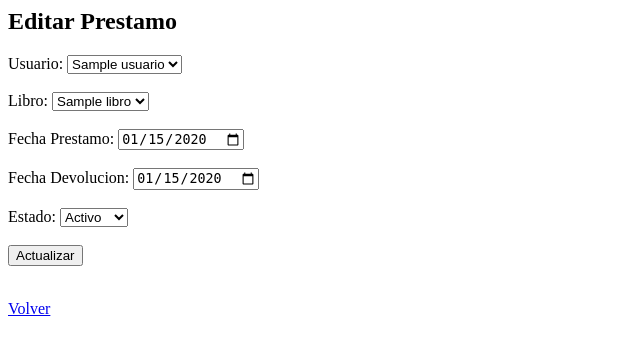
After one commit to Juane1308/Biblioteca_virtual, a Flask app: page /admin/prestamos/editar/1 in a window 1280 px wide. The commit adds this page. Shown: the top 355 px of the page, without its empty margins (0-640 px from the left). Run offline with Flask 3, Linux system fonts and the light colour scheme; tables that the repository leaves empty hold one stand-in row (values such as "Sample post").

Commit message:
Actualizacion CRUD problema editar solucionado

```diff
--- a/app/routes/admin_routes.py
+++ b/app/routes/admin_routes.py
@@ -1,4 +1,4 @@
-from flask import Blueprint, render_template, request, redirect, url_for
+from flask import Blueprint, render_template, request, redirect, url_for, flash
 from app import db
 from app.models.autor import Autor
 from app.models.libro import Libro
@@ -6,6 +6,7 @@ from app.models.usuario import Usuario
 from app.models.rol import Rol
 from app.models.prestamo import Prestamo
 from datetime import datetime
+from sqlalchemy.exc import IntegrityError
 
 admin_routes = Blueprint(
     "admin_routes",
@@ -29,7 +30,7 @@ def listar_autores():
     autores = Autor.query.all()
     return render_template("autores/list.html", autores=autores)
 
-@admin_routes.route("/autores/crear", methods=["GET","POST"])
+@admin_routes.route("/autores/crear", methods=["GET", "POST"])
 def crear_autor():
     if request.method == "POST":
         nuevo = Autor(
@@ -45,9 +46,38 @@ def crear_autor():
 @admin_routes.route("/autores/eliminar/<int:id>")
 def eliminar_autor(id):
     autor = Autor.query.get_or_404(id)
-    db.session.delete(autor)
-    db.session.commit()
+
+    # Si el autor tiene libros, NO permitir borrar (evita NOT NULL / FK issues)
+    libros_asociados = Libro.query.filter_by(AUTOR_ID=autor.AUTOR_ID).count()
+    if libros_asociados > 0:
+        flash("No se puede eliminar el autor porque tiene libros asociados.", "error")
+        return redirect(url_for("admin_routes.listar_autores"))
+
+    try:
+        db.session.delete(autor)
+        db.session.commit()
+        flash("Autor eliminado correctamente.", "success")
+    except IntegrityError as e:
+        db.session.rollback()
+        flash("No se pudo eliminar el autor por restricciones de la base de datos.", "error")
+    except Exception:
+        db.session.rollback()
+        flash("Ocurrió un error inesperado al eliminar el autor.", "error")
+
     return redirect(url_for("admin_routes.listar_autores"))
+
+@admin_routes.route("/autores/editar/<int:id>", methods=["GET", "POST"])
+def editar_autor(id):
+    autor = Autor.query.get_or_404(id)
+
+    if request.method == "POST":
+        autor.nombre = request.form["nombre"]
+        autor.nacionalidad = request.form["nacionalidad"]
+        autor.fecha_nacimiento = datetime.strptime(request.form["fecha"], "%Y-%m-%d")
+        db.session.commit()
+        return redirect(url_for("admin_routes.listar_autores"))
+
+    return render_template("autores/editar.html", autor=autor)
 
 # ==================================================
 # ====================== LIBRO =====================
@@ -58,7 +88,7 @@ def listar_libros():
     libros = Libro.query.all()
     return render_template("libros/list.html", libros=libros)
 
-@admin_routes.route("/libros/crear", methods=["GET","POST"])
+@admin_routes.route("/libros/crear", methods=["GET", "POST"])
 def crear_libro():
     autores = Autor.query.all()
 
@@ -77,9 +107,39 @@ def crear_libro():
 @admin_routes.route("/libros/eliminar/<int:id>")
 def eliminar_libro(id):
     libro = Libro.query.get_or_404(id)
-    db.session.delete(libro)
-    db.session.commit()
+
+    # Si el libro tiene prestamos, NO permitir borrar
+    prestamos_asociados = Prestamo.query.filter_by(LIBRO_ID=libro.LIBRO_ID).count()
+    if prestamos_asociados > 0:
+        flash("No se puede eliminar el libro porque tiene préstamos asociados.", "error")
+        return redirect(url_for("admin_routes.listar_libros"))
+
+    try:
+        db.session.delete(libro)
+        db.session.commit()
+        flash("Libro eliminado correctamente.", "success")
+    except IntegrityError:
+        db.session.rollback()
+        flash("No se pudo eliminar el libro por restricciones de la base de datos.", "error")
+    except Exception:
+        db.session.rollback()
+        flash("Ocurrió un error inesperado al eliminar el libro.", "error")
+
     return redirect(url_for("admin_routes.listar_libros"))
+
+@admin_routes.route("/libros/editar/<int:id>", methods=["GET", "POST"])
+def editar_libro(id):
+    libro = Libro.query.get_or_404(id)
+    autores = Autor.query.all()
+
+    if request.method == "POST":
+        libro.titulo = request.form["titulo"]
+        libro.isbn = request.form["isbn"]
+        libro.AUTOR_ID = request.form["autor_id"]
+        db.session.commit()
+        return redirect(url_for("admin_routes.listar_libros"))
+
+    return render_template("libros/editar.html", libro=libro, autores=autores)
 
 # ==================================================
 # ===================== USUARIO ====================
@@ -111,9 +171,47 @@ def crear_usuario():
 @admin_routes.route("/usuarios/eliminar/<int:id>")
 def eliminar_usuario(id):
     usuario = Usuario.query.get_or_404(id)
-    db.session.delete(usuario)
-    db.session.commit()
+
+    # Si el usuario tiene prestamos, NO permitir borrar
+    prestamos_asociados = Prestamo.query.filter_by(USUARIO_ID=usuario.USUARIO_ID).count()
+    if prestamos_asociados > 0:
+        flash("No se puede eliminar el usuario porque tiene préstamos asociados.", "error")
+        return redirect(url_for("admin_routes.listar_usuarios"))
+
+    try:
+        db.session.delete(usuario)
+        db.session.commit()
+        flash("Usuario eliminado correctamente.", "success")
+    except IntegrityError:
+        db.session.rollback()
+        flash("No se pudo eliminar el usuario por restricciones de la base de datos.", "error")
+    except Exception:
+        db.session.rollback()
+        flash("Ocurrió un error inesperado al eliminar el usuario.", "error")
+
     return redirect(url_for("admin_routes.listar_usuarios"))
+
+@admin_routes.route("/usuarios/editar/<int:id>", methods=["GET", "POST"])
+def editar_usuario(id):
+    usuario = Usuario.query.get_or_404(id)
+    roles = Rol.query.all()
+
+    if request.method == "POST":
+        usuario.nombre = request.form["nombre"]
+        usuario.correo = request.form["correo"]
+
+        # Si el password viene vacío, no lo tocamos (para no sobreescribirlo)
+        password = request.form.get("password", "").strip()
+        if password:
+            usuario.password = password
+
+        # Mantengo tu lógica: si viene vacío -> None
+        usuario.ROL_ID = request.form.get("rol_id") or None
+
+        db.session.commit()
+        return redirect(url_for("admin_routes.listar_usuarios"))
+
+    return render_template("usuarios/editar.html", usuario=usuario, roles=roles)
 
 # ==================================================
 # ==================== PRESTAMO ====================
@@ -147,9 +245,36 @@ def crear_prestamo():
 @admin_routes.route("/prestamos/eliminar/<int:id>")
 def eliminar_prestamo(id):
     prestamo = Prestamo.query.get_or_404(id)
-    db.session.delete(prestamo)
-    db.session.commit()
+
+    try:
+        db.session.delete(prestamo)
+        db.session.commit()
+        flash("Préstamo eliminado correctamente.", "success")
+    except IntegrityError:
+        db.session.rollback()
+        flash("No se pudo eliminar el préstamo por restricciones de la base de datos.", "error")
+    except Exception:
+        db.session.rollback()
+        flash("Ocurrió un error inesperado al eliminar el préstamo.", "error")
+
     return redirect(url_for("admin_routes.listar_prestamos"))
+
+@admin_routes.route("/prestamos/editar/<int:id>", methods=["GET", "POST"])
+def editar_prestamo(id):
+    prestamo = Prestamo.query.get_or_404(id)
+    usuarios = Usuario.query.all()
+    libros = Libro.query.all()
+
+    if request.method == "POST":
+        prestamo.USUARIO_ID = request.form["usuario_id"]
+        prestamo.LIBRO_ID = request.form["libro_id"]
+        prestamo.fecha_prestamo = datetime.strptime(request.form["fecha_prestamo"], "%Y-%m-%d")
+        prestamo.fecha_devolucion = datetime.strptime(request.form["fecha_devolucion"], "%Y-%m-%d")
+        prestamo.estado = True if request.form.get("estado") == "1" else False
+        db.session.commit()
+        return redirect(url_for("admin_routes.listar_prestamos"))
+
+    return render_template("prestamos/editar.html", prestamo=prestamo, usuarios=usuarios, libros=libros)
 
 # ==================================================
 # ======================== ROL =====================
@@ -173,6 +298,33 @@ def crear_rol():
 @admin_routes.route("/roles/eliminar/<int:id>")
 def eliminar_rol(id):
     rol = Rol.query.get_or_404(id)
-    db.session.delete(rol)
-    db.session.commit()
+
+    # Si hay usuarios con este rol, NO permitir borrar
+    usuarios_asociados = Usuario.query.filter_by(ROL_ID=rol.ROL_ID).count()
+    if usuarios_asociados > 0:
+        flash("No se puede eliminar el rol porque hay usuarios asignados a este rol.", "error")
+        return redirect(url_for("admin_routes.listar_roles"))
+
+    try:
+        db.session.delete(rol)
+        db.session.commit()
+        flash("Rol eliminado correctamente.", "success")
+    except IntegrityError:
+        db.session.rollback()
+        flash("No se pudo eliminar el rol por restricciones de la base de datos.", "error")
+    except Exception:
+        db.session.rollback()
+        flash("Ocurrió un error inesperado al eliminar el rol.", "error")
+
     return redirect(url_for("admin_routes.listar_roles"))
+
+@admin_routes.route("/roles/editar/<int:id>", methods=["GET", "POST"])
+def editar_rol(id):
+    rol = Rol.query.get_or_404(id)
+
+    if request.method == "POST":
+        rol.nombre = request.form["nombre"]
+        db.session.commit()
+        return redirect(url_for("admin_routes.listar_roles"))
+
+    return render_template("roles/editar.html", rol=rol)
--- a/app/templates/admin/libros/list.html
+++ b/app/templates/admin/libros/list.html
@@ -19,6 +19,8 @@
         <td>{{ libro.autor.nombre }}</td>
         <td>
             <a href="{{ url_for('admin_routes.eliminar_libro', id=libro.LIBRO_ID) }}">Eliminar</a>
+
+            <a href="{{ url_for('admin_routes.editar_libro', id=libro.LIBRO_ID) }}">Editar</a>
         </td>
     </tr>
     {% endfor %}
--- /dev/null
+++ b/app/templates/admin/prestamos/editar.html
@@ -0,0 +1,35 @@
+<h2>Editar Prestamo</h2>
+
+<form method="POST">
+
+    <label>Usuario:</label>
+    <select name="usuario_id">
+        {% for u in usuarios %}
+        <option value="{{ u.id }}" {% if u.id == prestamo.USUARIO_ID %}selected{% endif %}>{{ u.nombre }}</option>
+        {% endfor %}
+    </select><br><br>
+
+    <label>Libro:</label>
+    <select name="libro_id">
+        {% for l in libros %}
+        <option value="{{ l.LIBRO_ID }}" {% if l.LIBRO_ID == prestamo.LIBRO_ID %}selected{% endif %}>{{ l.titulo }}</option>
+        {% endfor %}
+    </select><br><br>
+
+    <label>Fecha Prestamo:</label>
+    <input type="date" name="fecha_prestamo" value="{{ prestamo.fecha_prestamo.strftime('%Y-%m-%d') if prestamo.fecha_prestamo else '' }}" required><br><br>
+
+    <label>Fecha Devolucion:</label>
+    <input type="date" name="fecha_devolucion" value="{{ prestamo.fecha_devolucion.strftime('%Y-%m-%d') if prestamo.fecha_devolucion else '' }}" required><br><br>
+
+    <label>Estado:</label>
+    <select name="estado">
+        <option value="1" {% if prestamo.estado %}selected{% endif %}>Activo</option>
+        <option value="0" {% if not prestamo.estado %}selected{% endif %}>Inactivo</option>
+    </select><br><br>
+
+    <button type="submit">Actualizar</button>
+</form>
+
+<br>
+<a href="{{ url_for('admin_routes.listar_prestamos') }}">Volver</a>
--- a/app/templates/admin/prestamos/list.html
+++ b/app/templates/admin/prestamos/list.html
@@ -21,6 +21,8 @@
         <td>{{ p.fecha_devolucion }}</td>
         <td>
             <a href="{{ url_for('admin_routes.eliminar_prestamo', id=p.PRESTAMO_ID) }}">Eliminar</a>
+
+            <a href="{{ url_for('admin_routes.editar_prestamo', id=p.PRESTAMO_ID) }}">Editar</a>
         </td>
     </tr>
     {% endfor %}
--- a/app/templates/admin/roles/list.html
+++ b/app/templates/admin/roles/list.html
@@ -15,6 +15,8 @@
         <td>{{ rol.nombre }}</td>
         <td>
             <a href="{{ url_for('admin_routes.eliminar_rol', id=rol.ROL_ID) }}">Eliminar</a>
+
+            <a href="{{ url_for('admin_routes.editar_rol', id=rol.ROL_ID) }}">Editar</a>
         </td>
     </tr>
     {% endfor %}
--- a/app/templates/admin/usuarios/list.html
+++ b/app/templates/admin/usuarios/list.html
@@ -25,6 +25,8 @@
         </td>
         <td>
             <a href="{{ url_for('admin_routes.eliminar_usuario', id=u.id) }}">Eliminar</a>
+
+            <a href="{{ url_for('admin_routes.editar_usuario', id=u.id) }}">Editar</a>
         </td>
     </tr>
     {% endfor %}
```
Also changed, not shown: app/templates/admin/autores/editar.html (added, +17 -0 lines), app/templates/admin/autores/list.html (+3 -5 lines), app/templates/admin/libros/editar.html (added, +23 -0 lines), app/templates/admin/roles/editar.html (added, +11 -0 lines), app/templates/admin/usuarios/editar.html (added, +27 -0 lines).
